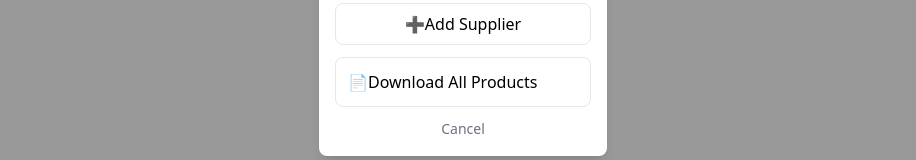
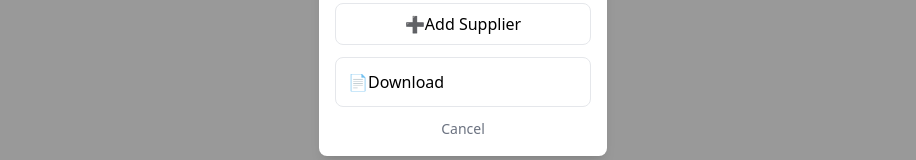
Before and after one commit to athipaty/inventory, a React (Create React App) app: page / in a window 1280 px wide. Both pictures are taken after a click on the button "Menu". Shown: the part 383-543 px from the top of the page, without its empty margins (177-1093 px from the left). Built offline with nearby package versions, Linux system fonts and the light colour scheme; no server answers.

Commit message:
update again

```diff
--- a/src/App.js
+++ b/src/App.js
@@ -82,7 +82,7 @@ export default function App() {
               }}
               className="w-full border rounded-lg p-3 text-left hover:bg-gray-50"
             >
-              <div className="font-medium">📄Download All Products</div>
+              <div className="font-medium">📄Download</div>
             </button>
 
             <button
```
